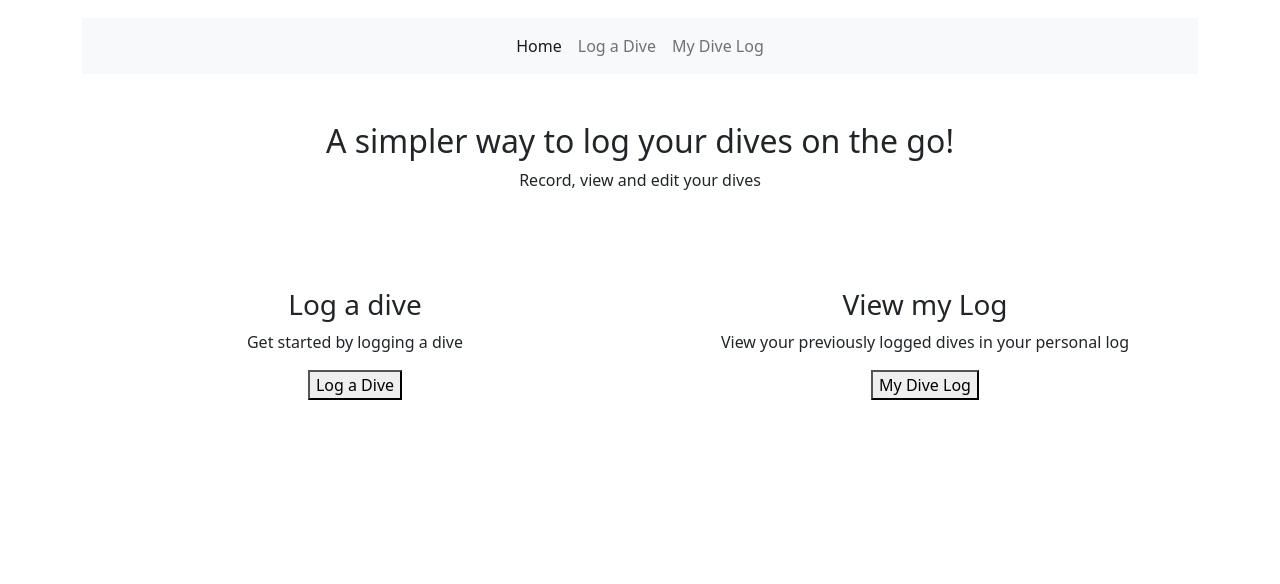
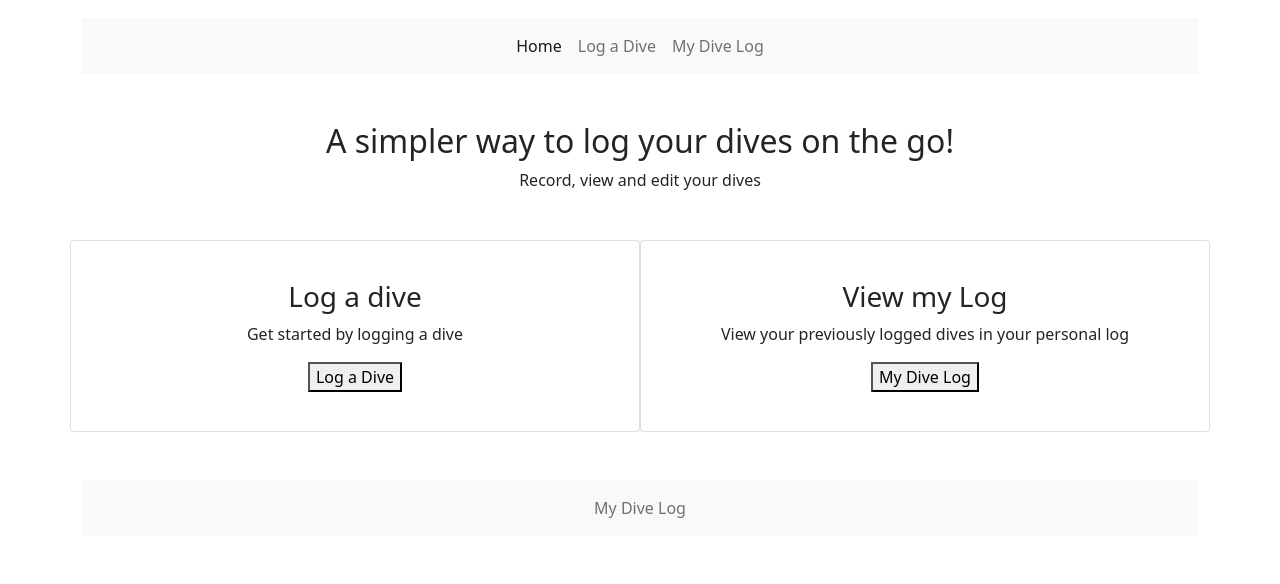
Before and after one commit to lisa-butler/My-Dive-Log, a Django app: page / in a window 1280 px wide. Shown: the part 374-958 px from the top of the page. Before the commit the page ends 774 px from the top, so only its background shows below. Run offline with Django 3.2, Linux system fonts and the light colour scheme; some libraries are stand-ins or nearby versions.

Commit message:
Minor formatting changes. ready to change reg func

```diff
--- a/log/templates/index.html
+++ b/log/templates/index.html
@@ -26,14 +26,17 @@
       <p>Record, view and edit your dives </p>
   </section>
   <div class="row">
-    <div class="col-sm order-1 my-5">
+    <div class="card">
+    <div class="col-sm order-1 my-5 card-body">
       <h3>Log a dive</h3>
         <p>Get started by logging a dive</p>
         <a href = "/log_a_dive">
           <button>Log a Dive</button>
         </a>
     </div>
-    <div class="col-sm order-2 my-5">
+  </div>
+  <div class="card">
+    <div class="col-sm order-2 my-5 card-body">
       <h3>View my Log</h3>
         <p>View your previously logged dives in your personal log</p>
         <a href = "/get_logs">
@@ -41,6 +44,8 @@
         </a>
     </div>
   </div>
+  </div>
+
 
 
 {% endblock %}
--- a/templates/base_generic.html
+++ b/templates/base_generic.html
@@ -52,6 +52,14 @@
     {% endblock %}
     {% block extra_body %}
     {% endblock %}
+    <footer>
+      <nav class="navbar navbar-light bg-light justify-content-center navbar-light my-5">
+
+        <span class="navbar-text">
+          My Dive Log
+        </span>
+      </nav>
+    </footer>
 
   </article>
   </body>
```
Also changed, not shown: templates/registration/register_user.html (+12 -27 lines), log/static/style.css (line endings or trailing spaces).
